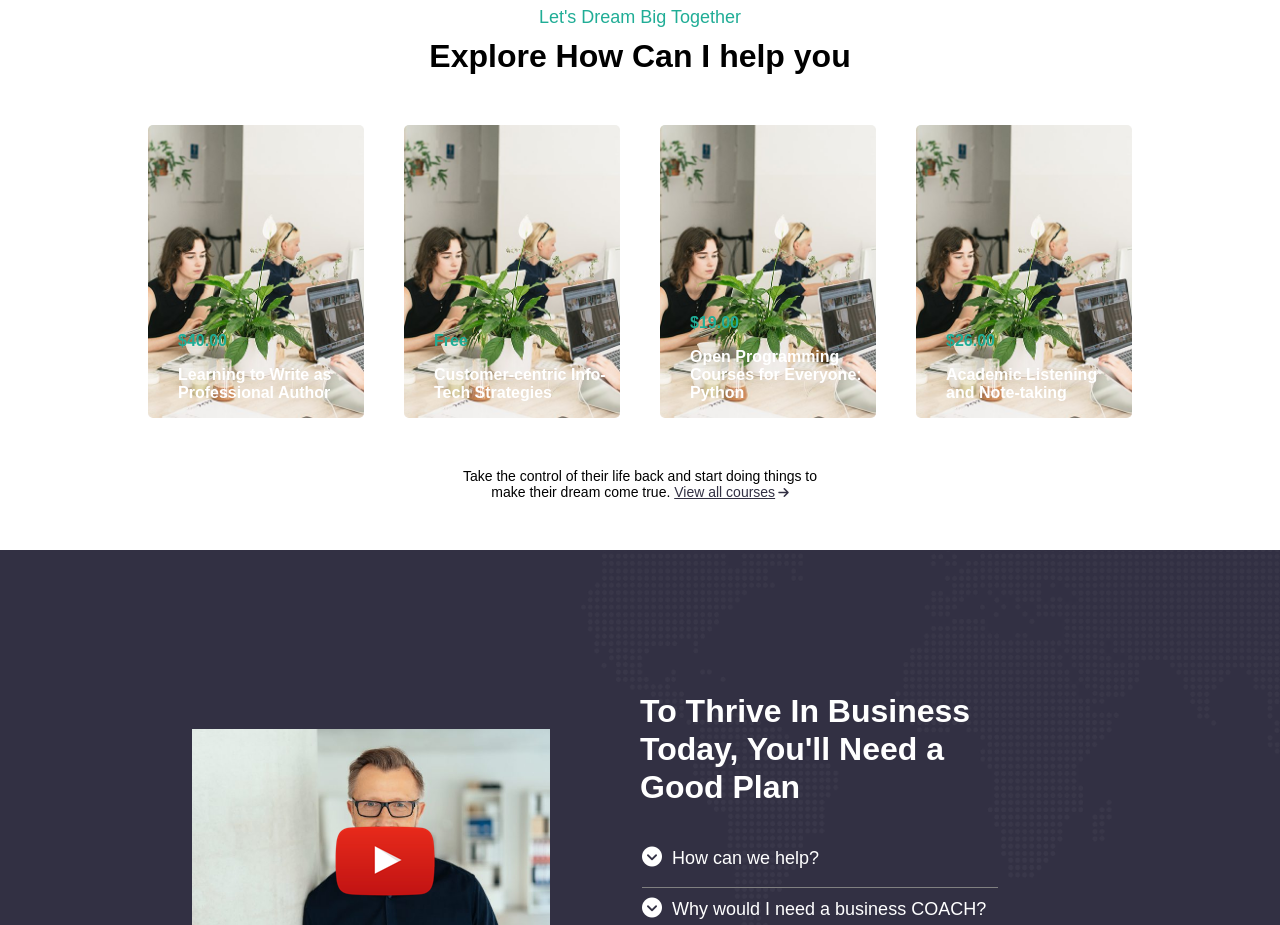
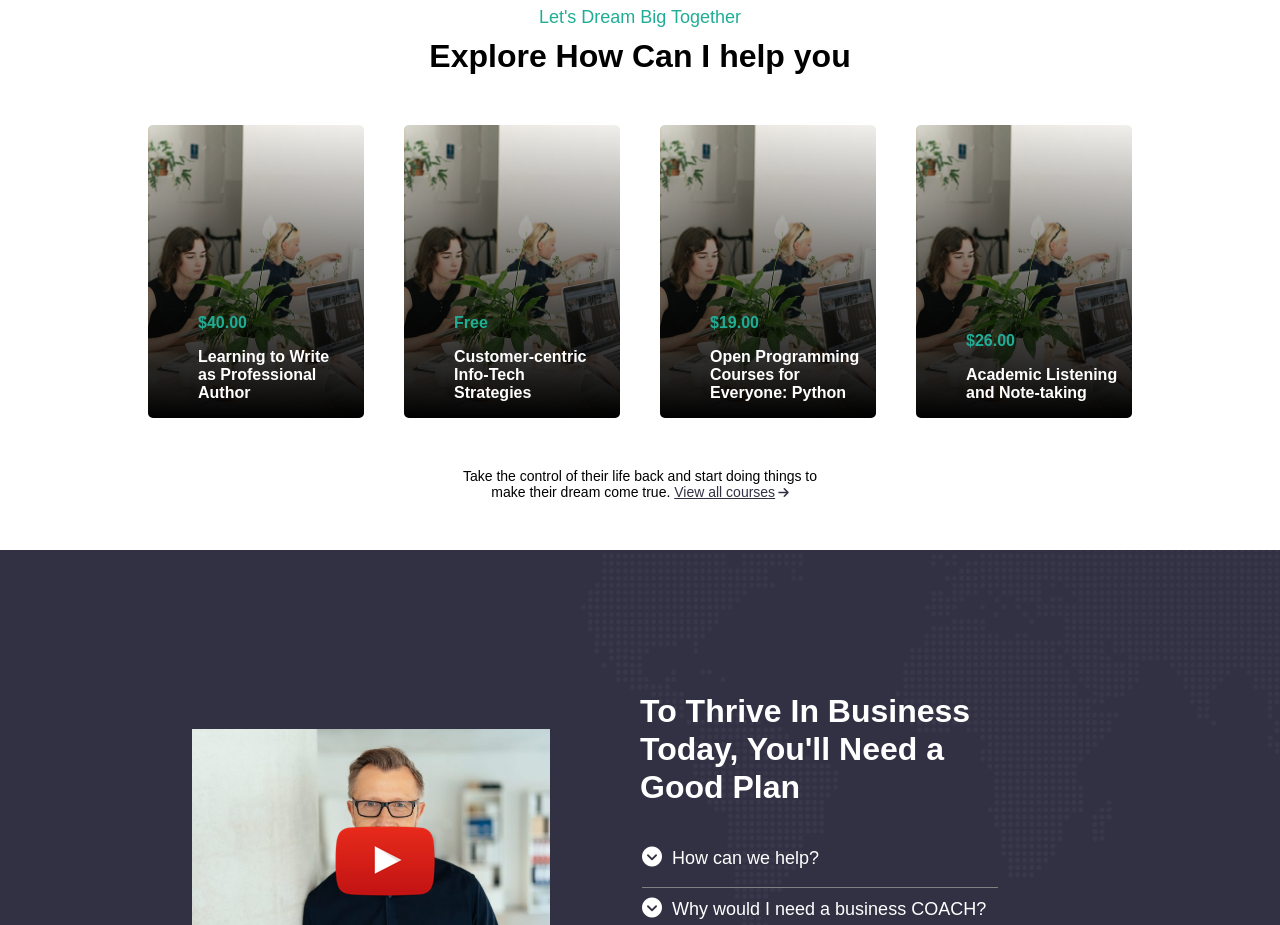
Before and after one commit to FrancescoCataletto/proj-html-vuejs, a Vue app: page / in a window 1280 px wide. Shown: the part 2300-3225 px from the top of the page. Built offline with nearby package versions, Linux system fonts and the light colour scheme.

Commit message:
added shadow feature on plancost component

```diff
--- a/src/components/PlanCostComponent.vue
+++ b/src/components/PlanCostComponent.vue
@@ -6,6 +6,7 @@
       </div>
       <div id="plan-cost-middle" class="d-flex">
           <div class="plan-card">
+              <div id="shadow"></div>
               <img src="../assets/img/course-02-443x600.jpg" alt="">
               <div class="basic-info">
                   <p>$40.00</p>
@@ -20,6 +21,7 @@
               </div>
           </div>
           <div class="plan-card">
+              <div id="shadow"></div>
               <img src="../assets/img/course-02-443x600.jpg" alt="">
               <div class="basic-info">
                   <p>Free</p>
@@ -34,6 +36,7 @@
               </div>
           </div>
           <div class="plan-card">
+              <div id="shadow"></div>
               <img src="../assets/img/course-02-443x600.jpg" alt="">
               <div class="basic-info">
                   <p>$19.00</p>
@@ -48,6 +51,7 @@
               </div>
           </div>
           <div class="plan-card">
+              <div id="shadow"></div>
               <img src="../assets/img/course-02-443x600.jpg" alt="">
               <div class="basic-info">
                   <p>$26.00</p>
@@ -99,8 +103,8 @@ export default {
 }
 
 .plan-card{
-    width: 25%;
-    padding: 0 20px;
+    width: calc(25% - 40px);
+    margin: 0 20px;
     position: relative;
     cursor: pointer;
     img{
@@ -126,6 +130,15 @@ export default {
     }
 }
 
+#shadow{
+    position: absolute;
+    width: 100%;
+    height: 100%;
+    background: linear-gradient(to top, black, transparent);
+    border-bottom-right-radius: 5px;
+    border-bottom-left-radius: 5px;
+}
+
 .plan-card:hover{
     .show-on-hover{
         display: block;
@@ -146,7 +159,7 @@ export default {
     }
     .basic-info{
         position: absolute;
-        bottom: 110px;
+        bottom: 180px;
         left: 50px;
         width: 70%;
     }
--- a/src/components/YouTubeComponent.vue
+++ b/src/components/YouTubeComponent.vue
@@ -99,7 +99,7 @@ export default {
         margin-right: 10px;
     }
     .fa-circle-chevron-up{
-            display: none;
+        display: none;
     }
     li:hover .fa-circle-chevron-down{
         display: none;
```
